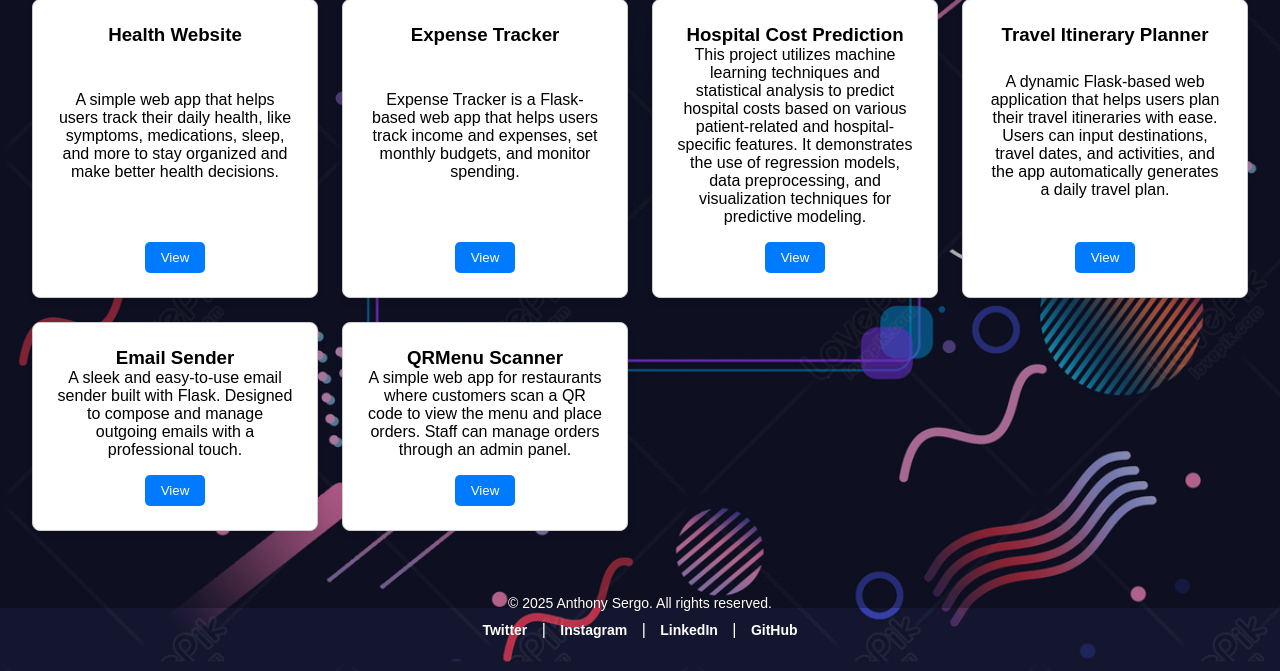
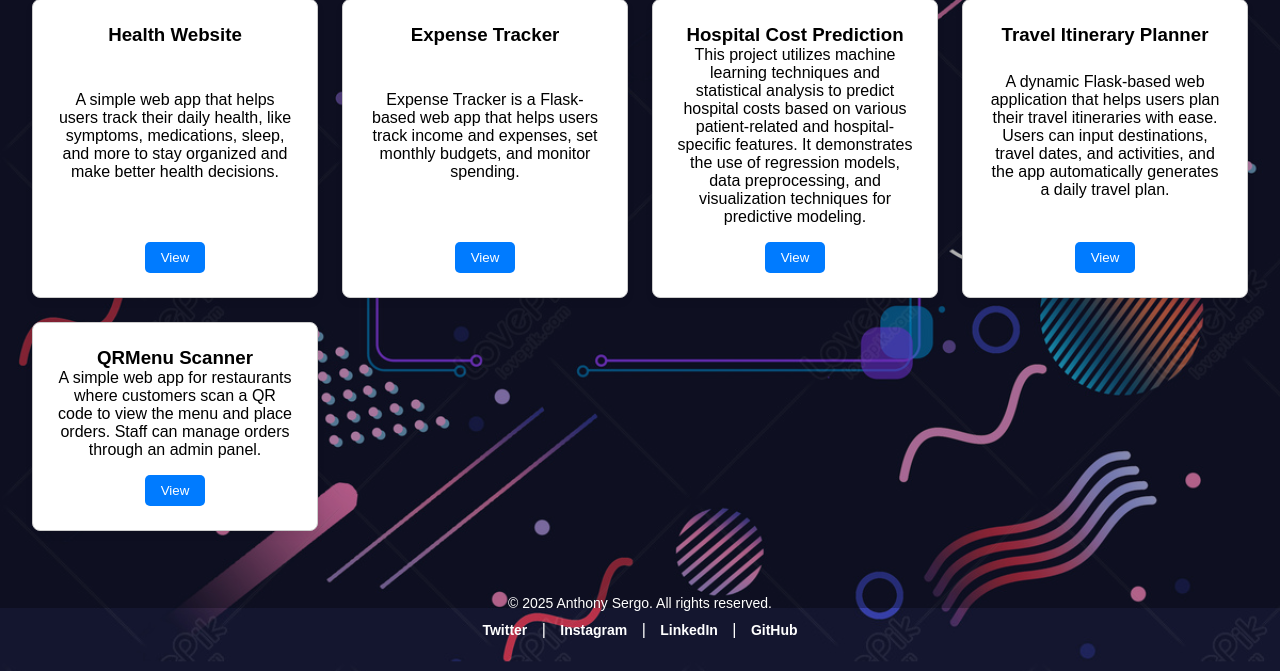
Before and after one commit to Tony-Magabush28/My-Flask-Portfolio, a Flask app: page /projects in a window 1280 px wide. Shown: the part 192-863 px from the top of the page. Run offline with Flask 3, Linux system fonts and the light colour scheme.

Commit message:
Initial Commit

```diff
--- a/templates/projects.html
+++ b/templates/projects.html
@@ -14,7 +14,6 @@
                 {'name': 'Expense Tracker', 'description': 'Expense Tracker is a Flask-based web app that helps users track income and expenses, set monthly budgets, and monitor spending.', 'url': 'https://expense-tracker-h6qd.onrender.com'},
                 {'name': 'Hospital Cost Prediction', 'description': 'This project utilizes machine learning techniques and statistical analysis to predict hospital costs based on various patient-related and hospital-specific features. It demonstrates the use of regression models, data preprocessing, and visualization techniques for predictive modeling.', 'url': 'https://github.com/Tony-Magabush28/Hospital-Cost-Prediction'},
                 {'name': 'Travel Itinerary Planner', 'description': 'A dynamic Flask-based web application that helps users plan their travel itineraries with ease. Users can input destinations, travel dates, and activities, and the app automatically generates a daily travel plan.', 'url': 'https://travel-itinerary-planner-hnut.onrender.com'},
-                {'name': 'Email Sender', 'description': 'A sleek and easy-to-use email sender built with Flask. Designed to compose and manage outgoing emails with a professional touch.', 'url': 'https://email-sender-dq3s.onrender.com'},
                 {'name': 'QRMenu Scanner', 'description': 'A simple web app for restaurants where customers scan a QR code to view the menu and place orders. Staff can manage orders through an admin panel.', 'url': 'https://restaurant-menu-qrcode.onrender.com'}
             ] %}
 
```
